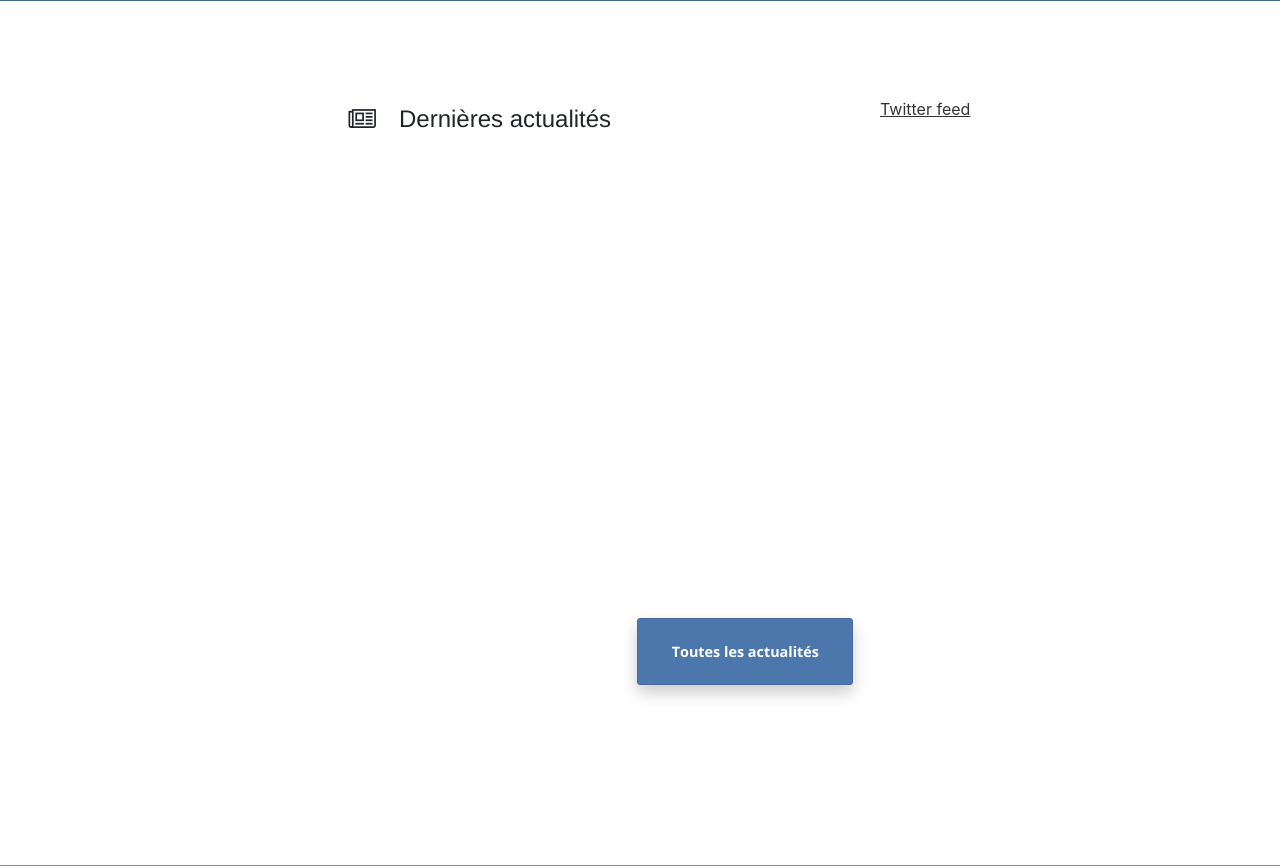
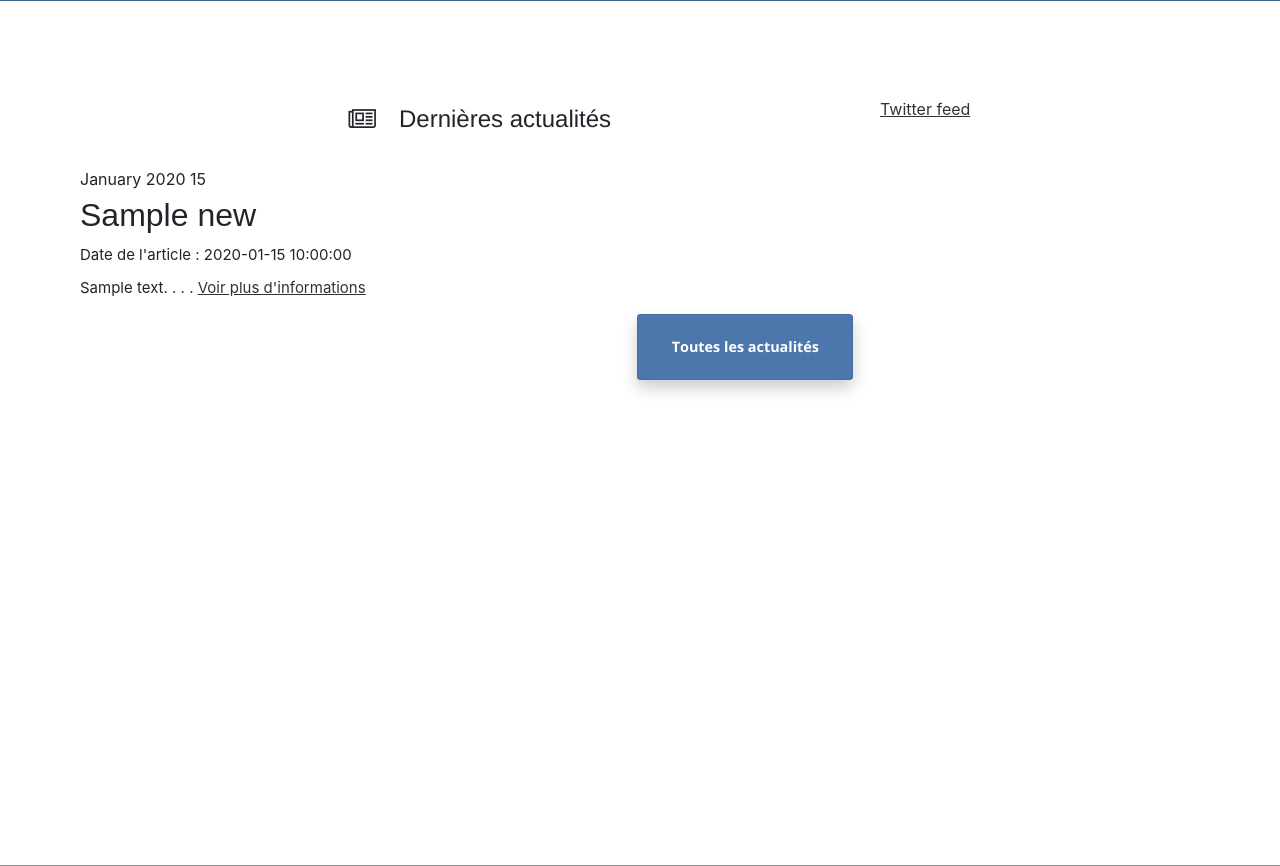
Before and after one commit to Azouu/Ptut-2, a PHP site: page / in a window 1280 px wide. Shown: the part 1764-2630 px from the top of the page. Run offline with PHP 8.4, Linux system fonts and the light colour scheme; tables that the repository leaves empty or names only in its code hold one stand-in row (values such as "Sample post"); some libraries are stand-ins or nearby versions.

Commit message:
Ajout des dernières news et des actualités
Ajout 3 dernières news sur la page d'acceuil qui affichent le début de la news et de la page actualité qui affichent toutes les news de la bd par pages

Problème avec le css : le footer passe devant. Si vous avez une solutions me prévenir sinon j'essaie de régler ça.

Css  à finir

```diff
--- /dev/null
+++ b/connexion.php
@@ -0,0 +1,9 @@
+<?php
+
+	try{
+		$link = new PDO('mysql:host=localhost;dbname=ptut','root','$iutinfo');
+	}catch(Exception $e){
+		die('Erreur :'. $e->getMessage());
+	}
+
+?>
--- a/index.php
+++ b/index.php
@@ -146,8 +146,40 @@
 
 			<div class="latest-news col-4">
 				<p class="latest-news-title txtcenter"><i class="fa fa-newspaper-o"></i>Dernières actualités</p>
+				<div class="last-news">
+					<?php
+					require('connexion.php');
+					$req = $link->prepare('select * from news order by date desc limit 3');
+					$req->execute();
 
-				<a href="#" class="hero-img-button newsfeed-btn"><span>Toutes les actualités</span></a>
+					while($data = $req->fetch()){
+						//echo utf8_encode('<article class="news"> <h1>'.$data['title']. '</h1><p class="date">Date de l\'article : '.$data['date'].'</p> <br /><p class="news_contenu">'.
+						//substr($data['contenu'],0, 300).' . . . <a href="#">En savoir plus</a></br ></article>' );
+						?>
+						<article class="news">
+							<!--A voir-->
+							<div class="calendar">
+								<?php
+									$list = date_parse($data['date']);
+									//Pour afficher les mois en français ERREUR
+									setlocale(LC_TIME, 'fr', 'fr_FR', 'fr_FR.ISO8859-1');
+								?>
+								<span class="calendar_month_year"> <?php echo date("F",$list['month']).' '.$list['year'];?> </span>
+								<span class="calendar_day"> <?php echo $list['day'];?> </span>
+							</div>
+							<h1><?php echo utf8_encode($data['title']); ?> </h1>
+							<p class="date">Date de l'article : <?php echo $data['date']; ?></p>
+
+							<p class="news_contenu"> <?php echo utf8_encode(substr($data['contenu'],0, 300));?> . . .
+							<a href="actualité.php?id_news=<?php echo $data['id_news']; ?>">Voir plus d'informations</a>
+							</p>
+						</article>
+						<?php
+					}//Fin news
+					$req->closeCursor();
+					?>
+				</div>
+				<a href="actualité.php" class="hero-img-button newsfeed-btn"><span>Toutes les actualités</span></a>
 			</div>
 
 			<div class="twitter col-2 right">
--- a/menu_footer.php
+++ b/menu_footer.php
@@ -57,7 +57,7 @@
       <li class="menu-element--dropbtn">
         <a href="index.php">Accueil</a>
         <div class="dropdown-content">
-          <a href="Actualites.html">Actualités</a>
+          <a href="actualité.php">Actualités</a>
           <a href="Promotion.html">Promotion actuelle</a>
         </div>
       </li>
--- a/style.css
+++ b/style.css
@@ -457,7 +457,6 @@ footer .column {
 .twitter {
 	width: 20em;
 	margin-right: 5em;
-
 }
 
 .latest-news {
@@ -475,13 +474,34 @@ footer .column {
 	font-size : 0.9em;
 	width: 15em;
 	margin-right: 0; /* positionnement forcé aka gitanisme */
-	margin-top: 36em;
-
+	margin-top: 5em;
 }
 
 .newsfeed-btn:hover {
 	color : white;
 }
 
+.last-news{
+	word-wrap: break-word;
+	display: block;
+}
+
+.last-news p{
+	font-size: 15px;
+}
+
+.choosen_news{
+	text-align: center;
+	display: block;
+	position:relative;
+}
+
+.all_news{
+	height: auto;
+	position: relative;
+	top:1em;
+	margin: auto;
+}
+
 
 /* fin feeds */
```
Also changed, not shown: actualité.php (added, +100 -0 lines).
